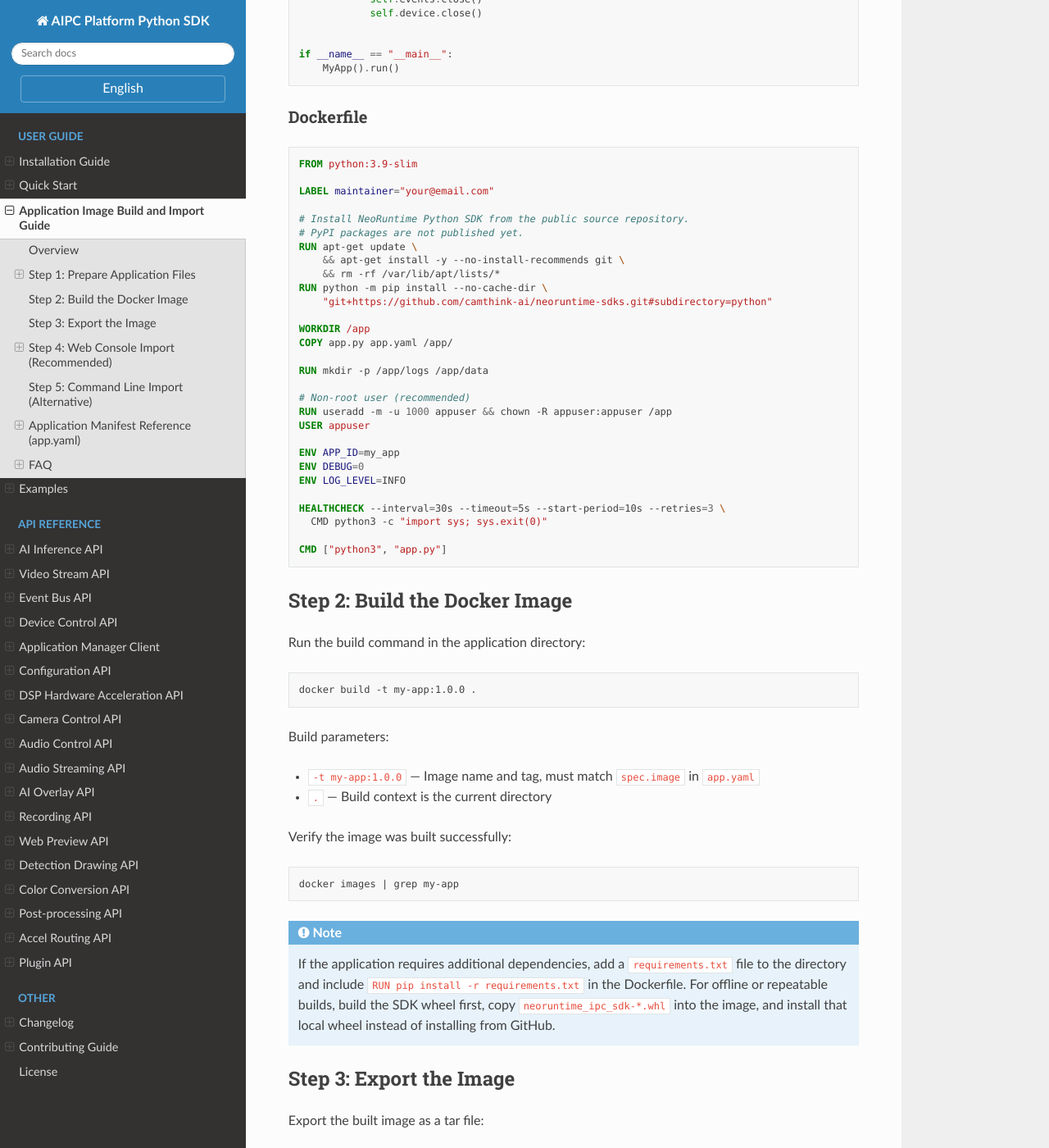
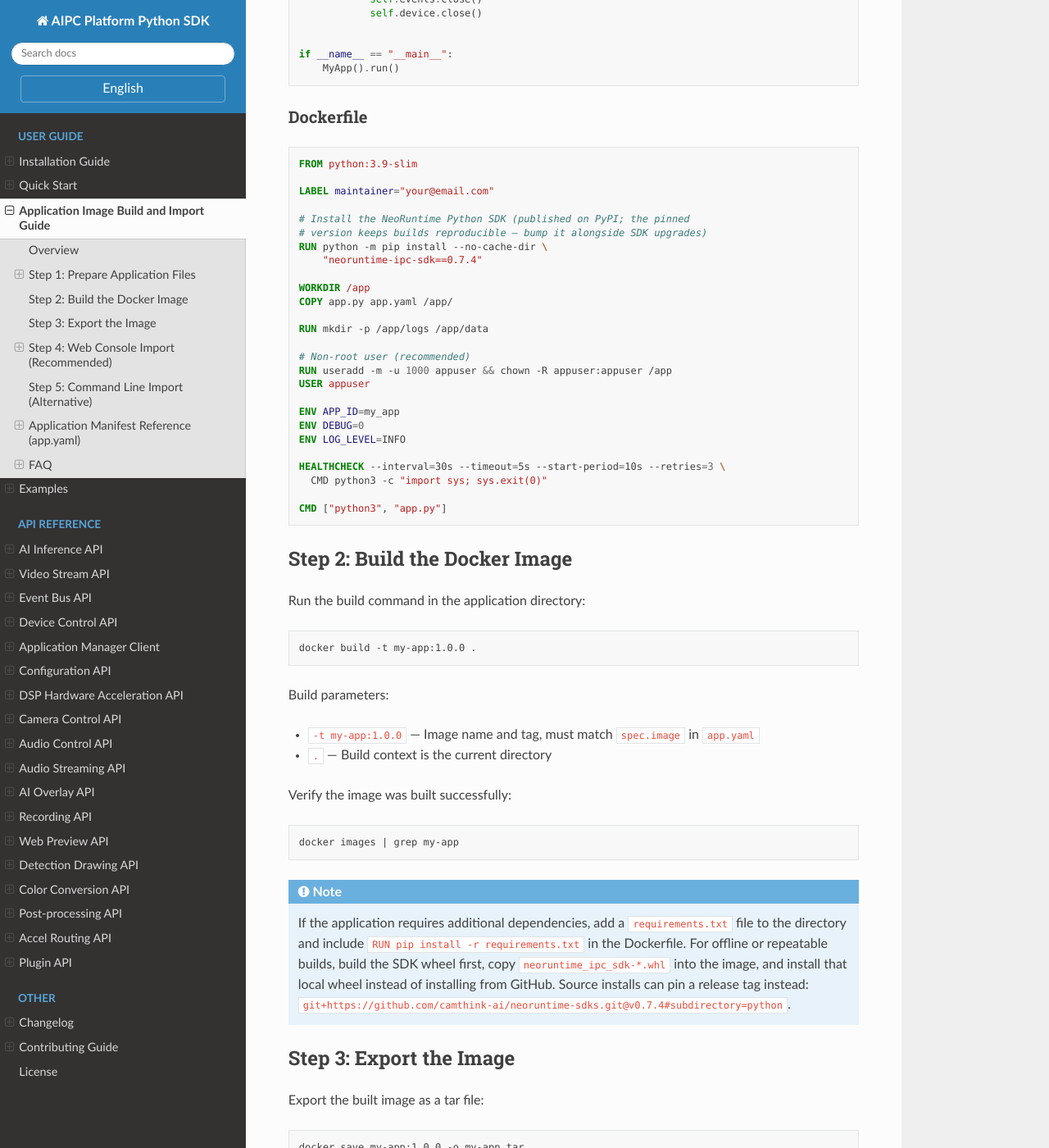
Before and after one commit to Oreofilling/neoruntime-sdks, a Sphinx documentation site: the page built from python/docs/en/app_image_guide.rst, in a window 1280 px wide and 1400 px high, scrolled down 1560 px. Shown: the whole window at 82% size. Built offline with Sphinx 7.4.7 and the Read the Docs theme 3.1.0, drawn with Linux system fonts in a browser that asks for light colours; some of the changed text lies outside the part shown.

Commit message:
docs: adapt app image guide to SDK 0.7.4; fix stream IDs
- app_image_guide (zh/en): install the SDK from PyPI pinned to 0.7.4
  (releases published there since 0.5.0) instead of an unpinned git
  install; drop the git/apt layer from the example Dockerfile; note
  the tag-pinned git install as the source fallback
- subscribe examples use the device-exposed stream ID 'main'
  (app_image_guide + inference pages, zh/en) — camera-daemon publishes
  main/sub; cam0_main is only a config-layer alias
- the permission table keeps the manifest-layer naming (cam0_main.raw)
  and now explains the two naming layers explicitly

```diff
--- a/python/docs/api/inference.rst
+++ b/python/docs/api/inference.rst
@@ -146,7 +146,7 @@ ModelInfo
 
    # 订阅视频流推理结果
    for frame_seq, result in inf.subscribe(
-       stream="cam0_main",
+       stream="main",
        model="person_v1",
        fps=15
    ):
--- a/python/docs/en/api/inference.rst
+++ b/python/docs/en/api/inference.rst
@@ -146,7 +146,7 @@ Streaming Inference
 
    # Subscribe to video stream inference results
    for frame_seq, result in inf.subscribe(
-       stream="cam0_main",
+       stream="main",
        model="person_v1",
        fps=15
    ):
--- a/python/docs/en/app_image_guide.rst
+++ b/python/docs/en/app_image_guide.rst
@@ -90,13 +90,10 @@ Dockerfile
 
    LABEL maintainer="your@email.com"
 
-   # Install NeoRuntime Python SDK from the public source repository.
-   # PyPI packages are not published yet.
-   RUN apt-get update \
-       && apt-get install -y --no-install-recommends git \
-       && rm -rf /var/lib/apt/lists/*
+   # Install the NeoRuntime Python SDK (published on PyPI; the pinned
+   # version keeps builds reproducible — bump it alongside SDK upgrades)
    RUN python -m pip install --no-cache-dir \
-       "git+https://github.com/camthink-ai/neoruntime-sdks.git#subdirectory=python"
+       "neoruntime-ipc-sdk==0.7.4"
 
    WORKDIR /app
    COPY app.py app.yaml /app/
@@ -140,7 +137,8 @@ Verify the image was built successfully:
 
 .. note::
 
-   If the application requires additional dependencies, add a ``requirements.txt`` file to the directory and include ``RUN pip install -r requirements.txt`` in the Dockerfile. For offline or repeatable builds, build the SDK wheel first, copy ``neoruntime_ipc_sdk-*.whl`` into the image, and install that local wheel instead of installing from GitHub.
+   If the application requires additional dependencies, add a ``requirements.txt`` file to the directory and include ``RUN pip install -r requirements.txt`` in the Dockerfile. For offline or repeatable builds, build the SDK wheel first, copy ``neoruntime_ipc_sdk-*.whl`` into the image, and install that local wheel instead of installing from GitHub. Source installs can pin a release tag instead:
+   ``git+https://github.com/camthink-ai/neoruntime-sdks.git@v0.7.4#subdirectory=python``.
 
 .. _app_image_step3:
 
@@ -349,6 +347,14 @@ Specify video streams the application can access:
 - ``cam0_sub.raw`` — Sub-stream raw video
 - ``cam0_main`` — Encoded video stream (via Unix socket)
 
+.. note::
+
+   Permission-layer and SDK stream naming live at different layers:
+   manifest permissions use the platform-side names (e.g.
+   ``cam0_main.raw``); SDK calls (``FdMediaClient.subscribe`` /
+   ``InferenceClient.subscribe``) subscribe by the device-exposed
+   stream IDs ``main`` / ``sub``.
+
 **AI Inference Permissions (inference)**
 
 .. list-table::
```
Also changed, not shown: other parts of python/docs/en/app_image_guide.rst (+1 -1 lines), python/docs/app_image_guide.rst (+14 -8 lines).
